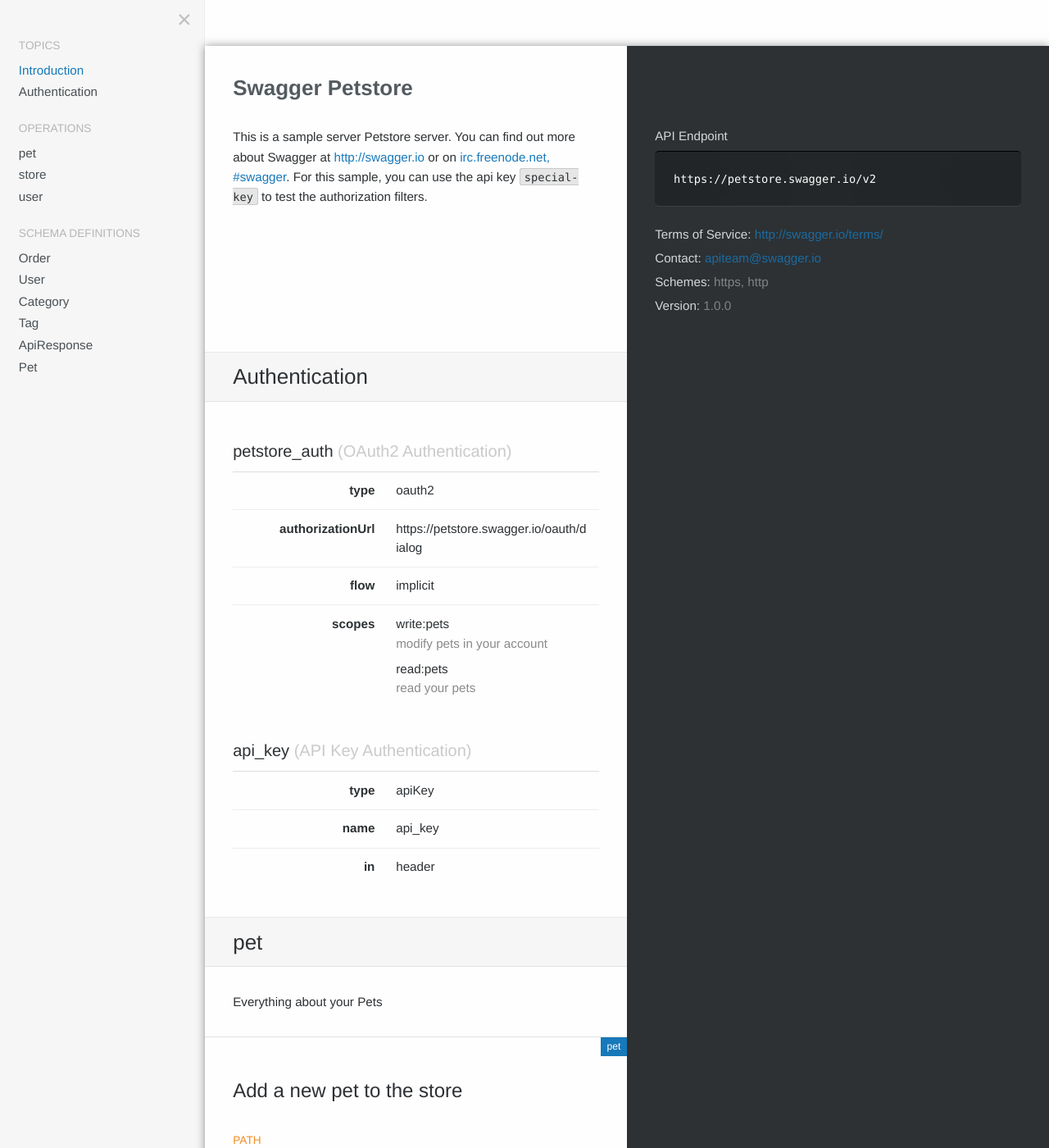
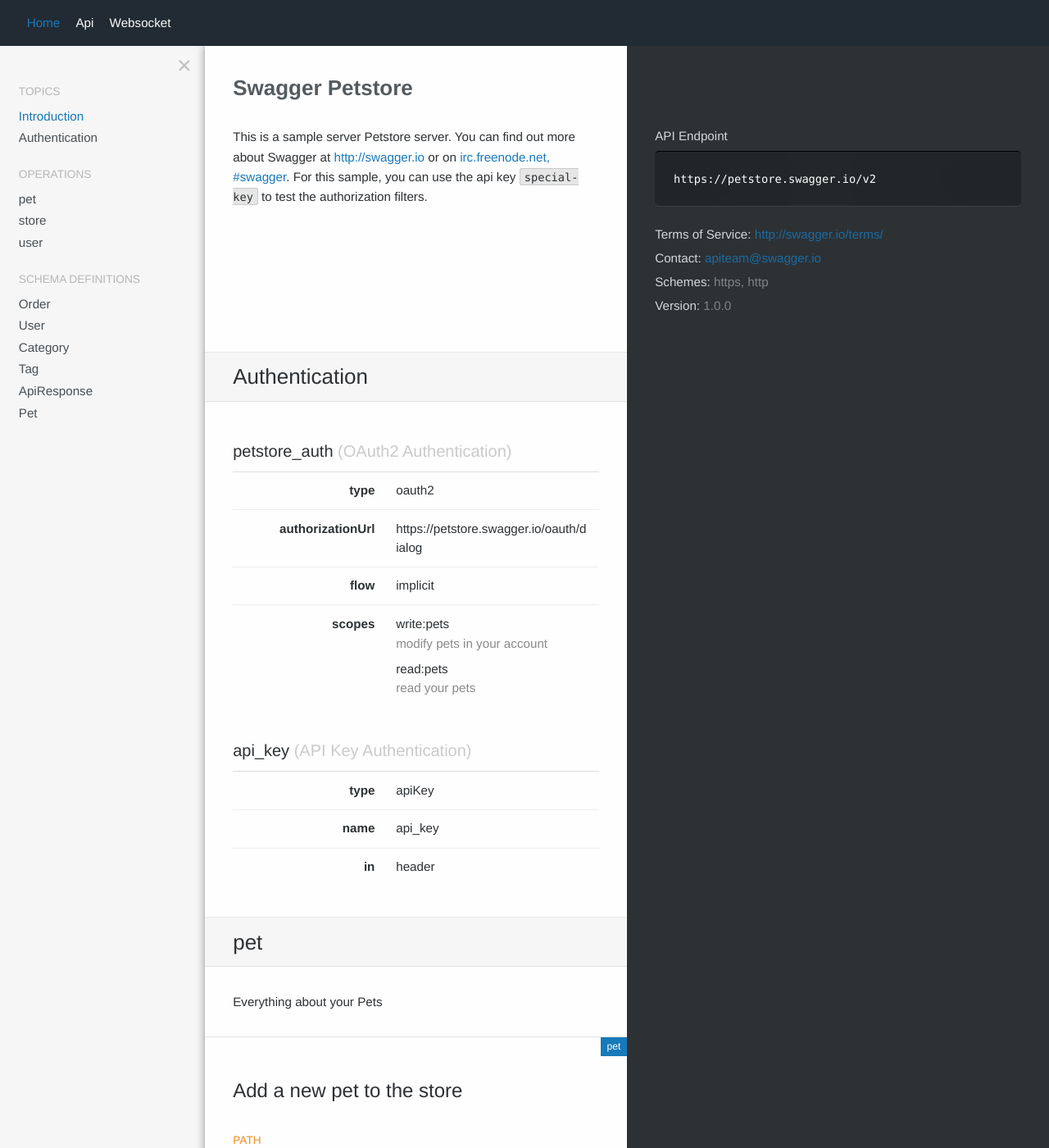
Before and after one commit to ddrenz-zz/ddrenz.github.io, a Jekyll site: the page built from v1.html, in a window 1280 px wide and 1400 px high. Shown: the whole window at 82% size. Built offline with Jekyll 4.4.1, drawn with Linux system fonts in a browser that asks for light colours; nearby versions of some CDN libraries.

Commit message:
Style spectacle template page

```diff
--- a/_includes/header.html
+++ b/_includes/header.html
@@ -1,5 +1,5 @@
 <header>
-    <a href="#">Bittrex</a>
-    <a href="/v1">Api</a>
-    <a href="#">Websocket</a>
+    <a href="#">Home</a>
+    <a href="/v1" class="nav-link">Api</a>
+    <a href="#" class="nav-link">Websocket</a>
 </header>
--- a/_sass/_base.scss
+++ b/_sass/_base.scss
@@ -1,23 +1,35 @@
 @import 'vars';
 
 body {
-    position: absolute;
-    height: 100vh;
-    width: 100%;
 
     > header {
-        position: absolute;
+        position: fixed;
         height: $header-height;
         width: 100%;
+        background: $header-bg-color;
+        z-index: $header-z-index;
+        top: 0;
+        padding: 0 2.15rem;
+
+        // @include breakpoint()
+
+        a {
+            height: 100%;
+            line-height: $header-height;
+            &:not(:first-child) {
+                margin-left: 15px;
+            }
+            &.nav-link {
+                color: #fafafa;
+            }
+        }
     }
 
     > .content-frame {
-        position: absolute;
-        top: $header-height;
+        position: relative;
+        margin-top: $header-height;
         width: 100%;
-        height: calc(100% - #{$header-height});
-        > * {
-            height: 100%;
-        }
+        z-index: $base-z-index;
+        overflow: hidden;
     }
 }
--- a/_sass/_spectacle.scss
+++ b/_sass/_spectacle.scss
@@ -1,21 +1,17 @@
 @import 'vars';
 
-// #spectacle {
-//     height: 100%;
-//     position: relative;
+#spectacle {
+    position: relative;
 
-//     #page {
-//         overflow:hidden;
-//     }
+    #sidebar {
+        height: calc(100vh - #{$header-height});
+        top: $header-height;
+    }
 
-//     #sidebar {
-//         height: calc(100vh - #{$header-height});
-//     }
-
-//     #sidebar,
-//     #docs {
-//         height: 100%;
-//         position: absolute;
-//         overflow: auto;
-//     }
-// }
+    .drawer-layout {
+        .floating-menu-icon {
+            z-index: $header-z-index + 1;
+            top: calc(#{$header-height} + .75rem);
+        }
+    }
+}
--- a/_sass/_vars.scss
+++ b/_sass/_vars.scss
@@ -1 +1,6 @@
 $header-height: 56px;
+
+$base-z-index: 0;
+$header-z-index: 100;
+
+$header-bg-color: #222b33;
```
Also changed, not shown: _layouts/default.html (added, +19 -0 lines).
